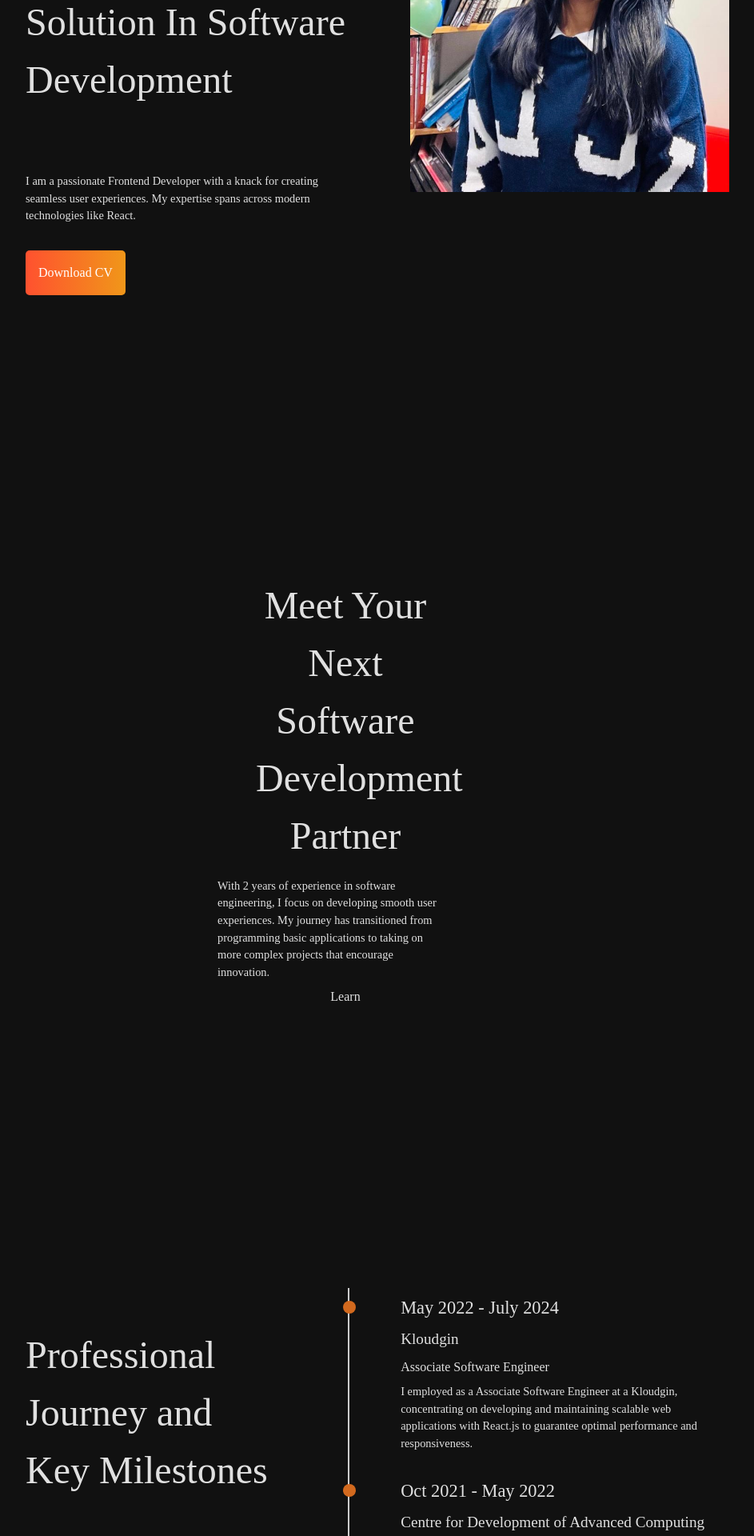
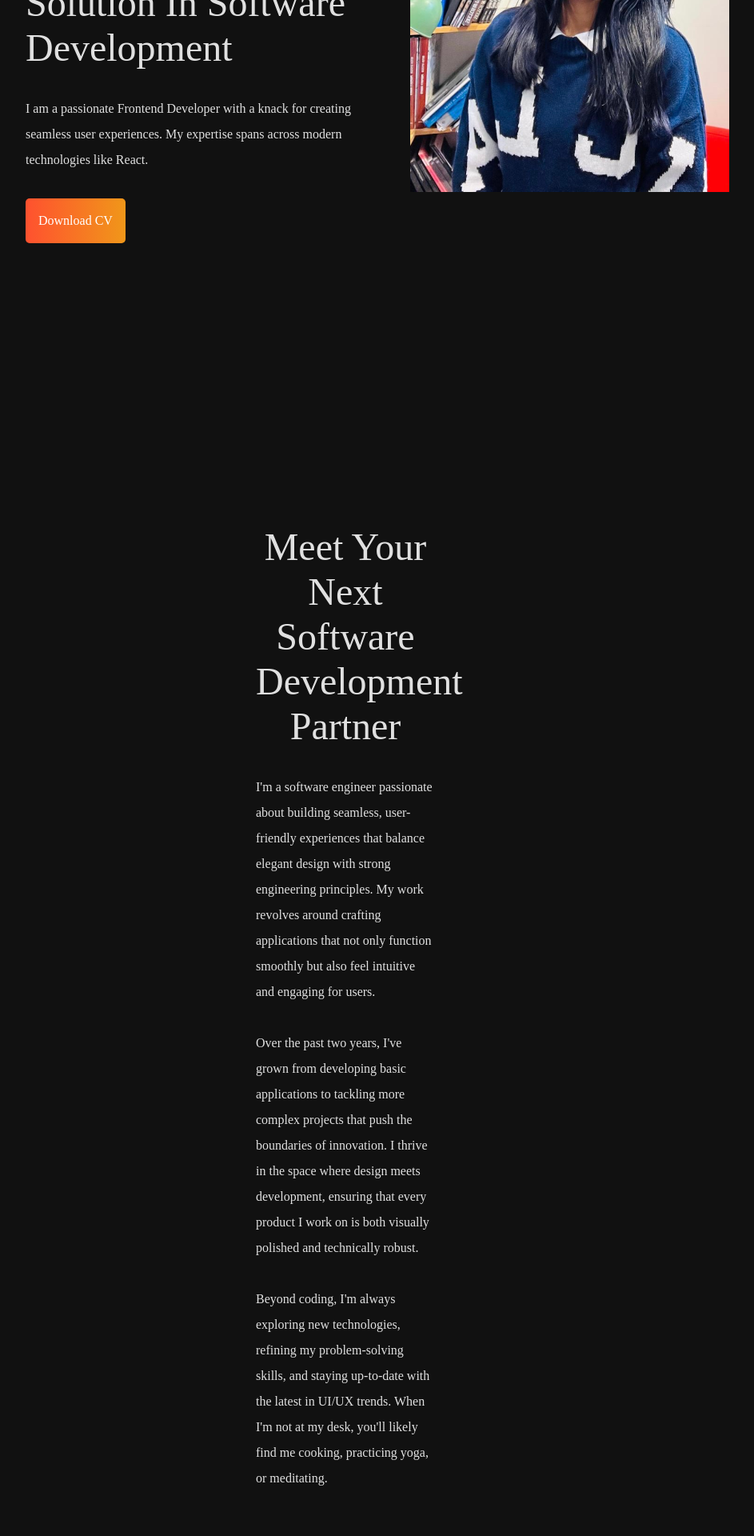
Before and after one commit to pooja-pimpalshende/portfolio, a React (Vite) app: page / in a window 1280 px wide. Shown: the part 400-2320 px from the top of the page at 80% size, without its empty margins (208-1151 px from the left). Built offline with nearby package versions, Linux system fonts and the light colour scheme; a web font is replaced by a local one.

Commit message:
Refactor About section, styling, and improve user experience

```diff
--- a/src/App.jsx
+++ b/src/App.jsx
@@ -16,7 +16,7 @@ function App() {
       duration: 800,
       delay: 0,
       smooth: "easeInOutQuart",
-      offset: -155,
+      offset: -200,
     });
   }, []);
   return (
--- a/src/components/About.jsx
+++ b/src/components/About.jsx
@@ -6,13 +6,26 @@ const About = () => {
       <span>
         <h2>Meet Your Next Software Development Partner</h2>
         <p>
-          With 2 years of experience in software engineering, I focus on
-          developing smooth user experiences. My journey has transitioned from
-          programming basic applications to taking on more complex projects that
-          encourage innovation.
+          I&apos;m a software engineer passionate about building seamless,
+          user-friendly experiences that balance elegant design with strong
+          engineering principles. My work revolves around crafting applications
+          that not only function smoothly but also feel intuitive and engaging
+          for users.
+        </p>
+        <p>
+          Over the past two years, I&apos;ve grown from developing basic
+          applications to tackling more complex projects that push the
+          boundaries of innovation. I thrive in the space where design meets
+          development, ensuring that every product I work on is both visually
+          polished and technically robust.
+        </p>
+        <p>
+          Beyond coding, I&apos;m always exploring new technologies, refining my
+          problem-solving skills, and staying up-to-date with the latest in
+          UI/UX trends. When I&apos;m not at my desk, you&apos;ll likely find me
+          cooking, practicing yoga, or meditating.
         </p>
       </span>
-      <button>Learn</button>
     </div>
   );
 };
--- a/src/components/About.module.css
+++ b/src/components/About.module.css
@@ -10,3 +10,7 @@
   margin: 1rem 3rem;
   text-align: center;
 }
+
+.aboutContainer p {
+  margin: 2rem 3rem;
+}
--- a/src/components/Contact.module.css
+++ b/src/components/Contact.module.css
@@ -4,22 +4,17 @@
   align-items: center;
   padding: 2rem;
   margin: 15rem 0 0 0;
-  background: linear-gradient(to bottom, #eda270, #e07033);
-  border-radius: 10px;
-  box-shadow: 0 4px 8px rgba(0, 0, 0, 0.1);
 }
 
 .contactContainer h2 {
   font-size: 2.5rem;
   margin: 5rem 3rem;
-  color: #090909;
 }
 
 .contactContainer p {
   font-size: 1.2rem;
   margin: 0 2.5rem;
   text-align: center;
-  color: #050505;
 }
 
 .contactIcons {
@@ -43,13 +38,8 @@
   box-shadow: 0 4px 8px rgba(0, 0, 0, 0.2);
 }
 
-.contactIcon a {
-  color: #0a0a09;
-  text-decoration: none;
-}
-
 .contactIcon a:hover {
-  color: #b74702;
+  color: #ed8a26;
 }
 
 .contactIcon svg {
@@ -60,5 +50,4 @@
 .contactContainer .copyright {
   margin-top: 2rem;
   text-align: center;
-  color: #141414;
 }
--- a/src/components/Experience.module.css
+++ b/src/components/Experience.module.css
@@ -2,6 +2,7 @@
   display: flex;
   margin: 5rem 5rem;
   padding: 5rem;
+  margin-top: 8rem;
 }
 
 .experience span {
--- a/src/components/Header/Header.jsx
+++ b/src/components/Header/Header.jsx
@@ -8,10 +8,10 @@ const Header = () => {
       <Link className={styles.link} to="home" smooth={true} offset={-160}>
         Home
       </Link>
-      <Link className={styles.link} to="about" smooth={true} offset={-150}>
+      <Link className={styles.link} to="about" smooth={true} offset={-160}>
         About
       </Link>
-      <Link className={styles.link} to="experience" smooth={true} offset={-100}>
+      <Link className={styles.link} to="experience" smooth={true} offset={-160}>
         Experience
       </Link>
       <Link className={styles.link} to="contact" smooth={true}>
--- a/src/components/Header/Header.module.css
+++ b/src/components/Header/Header.module.css
@@ -3,11 +3,13 @@
   top: 0;
   width: 100%;
   cursor: pointer;
-  margin: 2rem;
+  /* margin: 2rem; */
   padding: 2rem;
   display: flex;
   justify-content: center;
   font-size: x-large;
+  z-index: 100;
+  backdrop-filter: blur(1rem);
 }
 
 .link {
--- a/src/components/Home.jsx
+++ b/src/components/Home.jsx
@@ -23,7 +23,12 @@ const Home = () => {
         </button>
       </div>
 
-      <img src={profile} alt="profile" />
+      <img
+        src={profile}
+        alt="profile"
+        onContextMenu={(e) => e.preventDefault()}
+        draggable={false}
+      />
     </div>
   );
 };
--- a/src/components/Home.module.css
+++ b/src/components/Home.module.css
@@ -5,18 +5,20 @@
 }
 
 .homeContainer p {
-  margin: 5rem 5rem 2rem;
+  margin: 2rem 5rem 2rem;
   width: 75%;
 }
 
 .homeContainer img {
   width: 25rem;
   height: 25rem;
+  pointer-events: none;
+  user-select: none;
 }
 
 .homeContainer h2 {
   font-size: 3rem;
-  margin: 5rem;
+  margin: 5rem 5rem 1rem 5rem;
 }
 
 .btnGrad {
--- a/src/components/Timeline.module.css
+++ b/src/components/Timeline.module.css
@@ -41,5 +41,4 @@ h4 {
 
 p {
   margin: 0.5rem 2rem 0.5rem 0rem;
-  font-size: 0.9rem;
 }
--- a/src/index.css
+++ b/src/index.css
@@ -4,3 +4,12 @@
   color: rgba(255, 255, 255, 0.87);
   background-color: #111111;
 }
+
+p {
+  font-size: 1rem;
+  line-height: 2;
+}
+
+h2 {
+  line-height: 3.5rem;
+}
```
